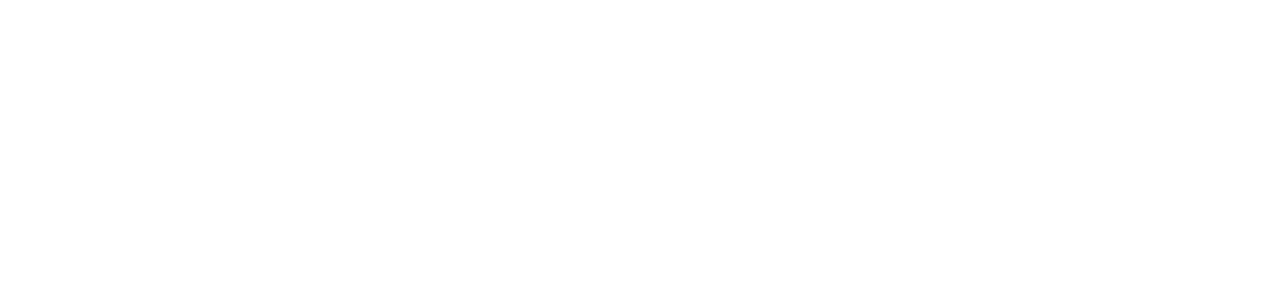
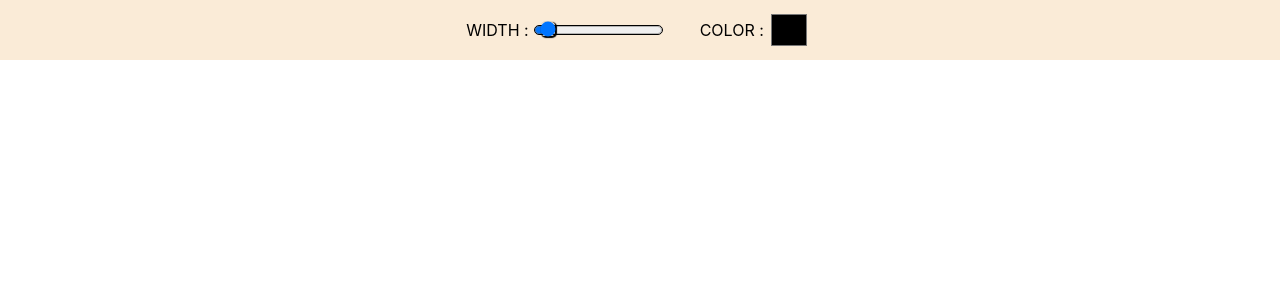
Before and after one commit to knshika/whiteboard, a React (Vite) app in the folder whiteboard/: page / in a window 1280 px wide. Shown: the top 300 px of the page. Built offline with nearby package versions, Linux system fonts and the light colour scheme.

Commit message:
🐛 fixed ui a bit and width - color of pen

```diff
--- a/whiteboard/src/App.css
+++ b/whiteboard/src/App.css
@@ -1,42 +1,31 @@
-.App {
-  text-align: center;
+* {
+  margin: 0;
+  padding: 0;
+  box-sizing: border-box;
+  user-select: none;
 }
 
-.App-logo {
-  height: 40vmin;
-  pointer-events: none;
+body {
+  width: 100%;
+  height: 100%;
+  text-transform: uppercase;
 }
 
-@media (prefers-reduced-motion: no-preference) {
-  .App-logo {
-    animation: App-logo-spin infinite 20s linear;
-  }
+#canvas {
+  width: 100vw;
+  height: 100vh;
+  display: block;
+  cursor: crosshair;
 }
 
-.App-header {
-  background-color: #282c34;
-  min-height: 100vh;
-  display: flex;
-  flex-direction: column;
-  align-items: center;
-  justify-content: center;
-  font-size: calc(10px + 2vmin);
-  color: white;
+.cursor {
+  position: fixed;
+  /* doubt */
+  top: 100px;
+  left: 100px;
+  height: 10px;
+  width: 10px;
+  pointer-events: none;
+  border-radius: 100%;
+  transform: translate(-50%, -50%);
 }
-
-.App-link {
-  color: #61dafb;
-}
-
-@keyframes App-logo-spin {
-  from {
-    transform: rotate(0deg);
-  }
-  to {
-    transform: rotate(360deg);
-  }
-}
-
-button {
-  font-size: calc(10px + 2vmin);
-}
--- a/whiteboard/src/App.jsx
+++ b/whiteboard/src/App.jsx
@@ -1,75 +1,97 @@
-import { useLayoutEffect, useState } from 'react'
-
-import './App.css'
+import { useLayoutEffect, useState } from "react";
+import "./App.css";
+import Options from "./components/Options";
 
 function App() {
+  const [cursorStyles, setCursorStyles] = useState({
+    top: 0,
+    left: 0,
+  });
   const [canvas, setCanvas] = useState(null);
   const [ctx, setCtx] = useState(null);
   const [lineWidth, setLineWidth] = useState(5);
-  const [drawing, setDrawing] = useState(false)
-  const [lastX, setLastX] = useState(0)
-  const [lastY, setLastY] = useState(0)
-  const [restoreArray, setRestoreArray] = useState([])
-  const [color, setColor] = useState("#000000")
+  const [drawing, setDrawing] = useState(false);
+  const [lastX, setLastX] = useState(0);
+  const [lastY, setLastY] = useState(0);
+  const [restoreArray, setRestoreArray] = useState([]);
+  const [color, setColor] = useState("#000000");
 
   useLayoutEffect(() => {
     const canvas = document.getElementById("canvas");
     const ctx = canvas.getContext("2d");
     setCanvas(canvas);
     setCtx(ctx);
-    canvas.height=window.innerHeight;
-    canvas.width=window.innerWidth;
-    ctx.styleStroke="#000080";
+    canvas.height = window.innerHeight;
+    canvas.width = window.innerWidth;
+    ctx.styleStroke = "#000080";
     ctx.lineCap = "round";
     ctx.lineJoin = "round";
     ctx.lineWidth = 5;
-  }, [])
+  }, []);
 
-
-  const handleMouseMove=(e)=>{
-    if(!drawing) return;
-    ctx.strokeStyle=color;
+  const handleMouseMove = (e) => {
+    if (!drawing) return;
+    ctx.strokeStyle = color;
     ctx.beginPath();
-    ctx.moveTo(lastX,lastY);
-    ctx.lineTo(e.clientX,e.clientY);
+    ctx.moveTo(lastX, lastY);
+    ctx.lineTo(e.clientX, e.clientY);
     ctx.stroke();
     setLastX(e.clientX);
     setLastY(e.clientY);
-
-
-  }
-  const handleMouseDown=(e)=>{
+  };
+  const handleMouseDown = (e) => {
     setDrawing(true);
     setLastX(e.clientX);
     setLastY(e.clientY);
-  }
+  };
 
-  const handleMouseUp=(e)=>{
-    const img = ctx.getImageData(0,0,canvas.width,canvas.height);
-    setRestoreArray([...restoreArray,img]);
+  const handleMouseUp = (e) => {
+    const img = ctx.getImageData(0, 0, canvas.width, canvas.height);
+    setRestoreArray([...restoreArray, img]);
     setDrawing(false);
-  }
+  };
 
   return (
-    <div className="App"
+    <div
+      className="App"
       //doubt
-    onMouseMove={(e)=>{
-      const cursor=document.querySelector(".cursor");
-      cursor.style.top = e.clientY+"px";
-      cursor.style.left = e.clientX+"px";
-      cursor.style.height = lineWidth+"px";
-      cursor.style.width = lineWidth+"px";
-      cursor.style.border = "1px solid" + color;
+      onMouseMove={(e) => {
+        // const cursor=document.querySelector(".cursor");
+        // cursor.style.top = e.clientY+"px";
+        // cursor.style.left = e.clientX+"px";
+        // cursor.style.height = lineWidth+"px";
+        // cursor.style.width = lineWidth+"px";
+        // cursor.style.border = "1px solid" + color;
+        setCursorStyles({
+          top: e.clientY,
+          left: e.clientX,
+        });
       }}
     >
-      <div className="cursor"></div>
-      <canvas id="canvas"
+      <div
+        className="cursor"
+        style={{
+          border: `1px solid ${color}`,
+          height: lineWidth,
+          width: lineWidth,
+          ...cursorStyles,
+        }}
+      ></div>
+      <canvas
+        id="canvas"
         onMouseDown={handleMouseDown}
         onMouseMove={handleMouseMove}
         onMouseUp={handleMouseUp}
       ></canvas>
+      <Options
+        lineWidth={lineWidth}
+        setLineWidth={setLineWidth}
+        color={color}
+        setColor={setColor}
+        ctx={ctx}
+      />
     </div>
   );
 }
 
-export default App
+export default App;
--- /dev/null
+++ b/whiteboard/src/components/Options.jsx
@@ -0,0 +1,37 @@
+import React from "react";
+import "../styles/options.css";
+
+const Options = ({ lineWidth, setLineWidth, color, setColor, ctx }) => {
+  return (
+    <div className="options">
+      <div>
+        <label htmlFor="lineWidth">Width :</label>
+        <input
+          type="range"
+          name="Width"
+          id="lineWidth"
+          value={lineWidth}
+          onChange={(e) => {
+            setLineWidth(e.target.value);
+            ctx.lineWidth = lineWidth;
+          }}
+        />
+      </div>
+      <div>
+        <label htmlFor="color">Color :</label>
+        <input
+          type="color"
+          name="Color"
+          id="color"
+          value={color}
+          onChange={(e) => {
+            setColor(e.target.value);
+            ctx.color = color;
+          }}
+        />
+      </div>
+    </div>
+  );
+};
+
+export default Options;
--- /dev/null
+++ b/whiteboard/src/styles/options.css
@@ -0,0 +1,82 @@
+.options {
+  position: absolute;
+
+  height: auto;
+  padding: 10px;
+  width: 100%;
+  top: 0;
+  left: 0;
+  background-color: antiquewhite;
+  display: flex;
+  justify-content: center;
+  align-items: center;
+}
+.options div {
+  display: flex;
+  justify-content: center;
+  margin: 0rem 1rem;
+  align-items: center;
+}
+
+.options input {
+  margin: 0px 5px 0px 5px;
+}
+
+.options input[type="color"] {
+  outline: none;
+  border: none;
+  background-color: transparent;
+  color: transparent;
+  width: 40px;
+  height: 40px;
+}
+
+.options input[type="range"] {
+  outline: none;
+  border: none;
+}
+
+.options input[type="range"]::-webkit-slider-runnable-track {
+  width: 100%;
+  height: 10px;
+  cursor: pointer;
+  border-radius: 5px;
+  /* background-color: #000000; */
+  border: 1px solid #000000;
+}
+.options input[type="range"]::-webkit-slider-thumb {
+  box-shadow: 1px 1px 1px #000000;
+  border: 1px solid #000000;
+  height: 30px;
+  width: 15px;
+  border-radius: 5px;
+  background: #ffffff;
+  cursor: pointer;
+  -webkit-appearance: none;
+  margin-top: -5px;
+}
+.options input[type="range"]::-moz-range-track {
+  width: 100%;
+  height: 10px;
+  cursor: pointer;
+
+  box-shadow: 1px 1px 1px #000000;
+  background: #000000;
+  border-radius: 5px;
+  border: 1px solid #000000;
+}
+
+.options input[type="range"]::-moz-range-progress {
+  background-color: #000000;
+}
+
+.options input[type="range"]::-moz-range-track {
+  background-color: #000000;
+}
+/* IE*/
+.options input[type="range"]::-ms-fill-lower {
+  background-color: #000000;
+}
+.options input[type="range"]::-ms-fill-upper {
+  background-color: #000000;
+}
```
Lines whose indentation alone changed are shown as unchanged.
